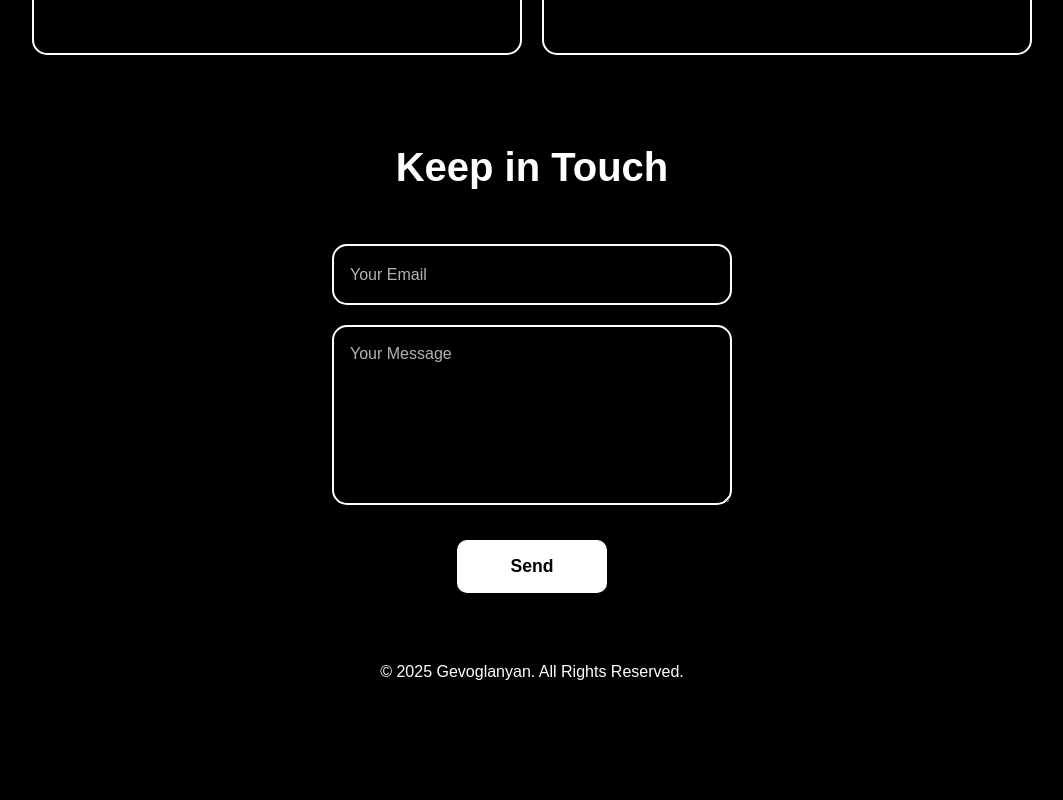
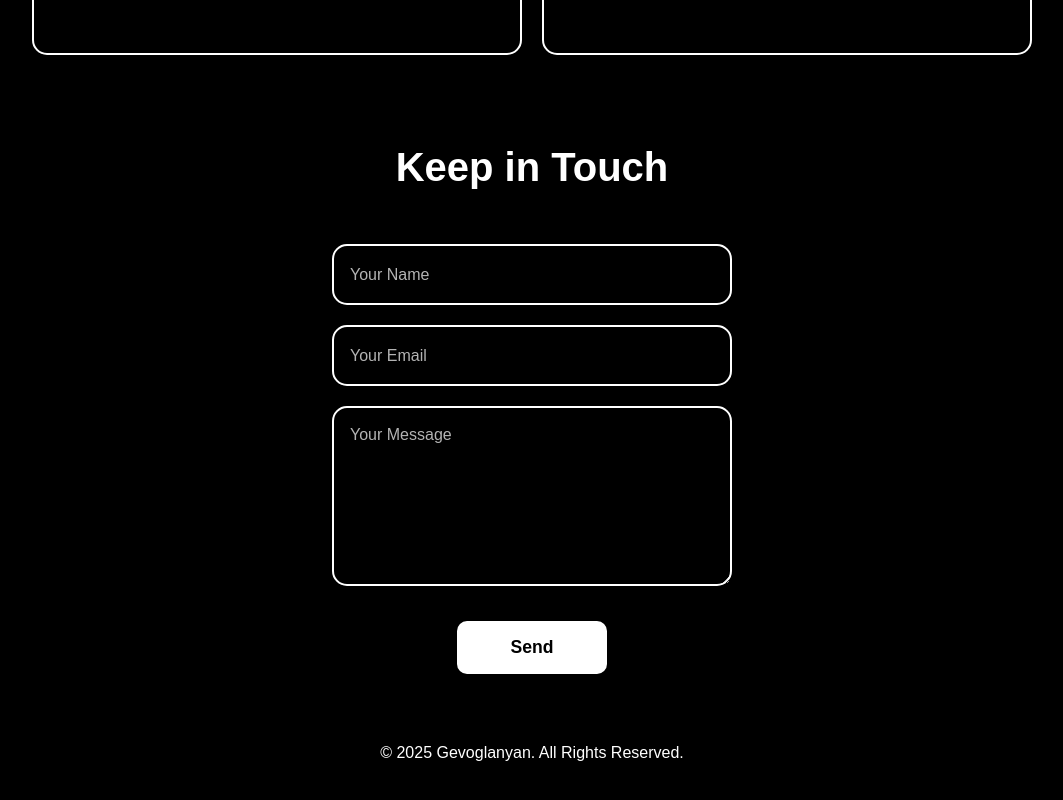
Before and after one commit to gevoglanyan/Gevoglanyan, a React (Create React App) app: page / in a window 1280 px wide. Shown: the part 789-1589 px from the top of the page, without its empty margins (108-1171 px from the left). Before the commit the page ends 1530 px from the top, so only its background shows below. Built offline with nearby package versions, Linux system fonts and the light colour scheme.

Commit message:
Updated Form Submission (Changed Services)

```diff
--- a/src/App.js
+++ b/src/App.js
@@ -3,6 +3,7 @@ import './App.css';
 import { Analytics } from "@vercel/analytics/react";
 
 function App() {
+  const [name, setName] = useState("");
   const [email, setEmail] = useState("");
   const [message, setMessage] = useState("");
 
@@ -18,6 +19,14 @@ function App() {
     }
   };
 
+  const handleSubmit = () => {
+    setTimeout(() => {
+      setName("");
+      setEmail("");
+      setMessage("");
+    }, 100);
+  };
+
   return (
     <>
       <div className="App">
@@ -27,19 +36,16 @@ function App() {
           <p className="WelcomeText">Greetings</p>
           <p className="Text">Explore Both Sides</p>
         </div>
-
         <br />
-
         <div className="container">
           <div className={`side personal-side ${activeSection === 'personal' ? 'expanded' : ''}`}>
             <button className="toggle-btn" onClick={() => handleToggle('personal')}>
               {activeSection === 'personal' ? 'Harut' : 'Harut'}
             </button>
-
               {activeSection === 'personal' && (
                 <div className="content fade-in">
                   <p className="Text">Full Stack Developer</p>
-                  <br /><br />
+                  <br /> <br />
                   <p className="Text">Personal Links</p>
                   <br />
                   <div className="social-icons">
@@ -79,7 +85,7 @@ function App() {
                       </svg>
                     </a>
                   </div>
-                  <br /><br />
+                  <br /> <br />
                   <p className="Text">Project</p>
                   <p className="Text"><a href="https://www.iaquaaquatics.com">iAqua Aquatics</a></p>
                 </div>
@@ -127,31 +133,39 @@ function App() {
           <p className="WelcomeText">Keep in Touch</p>
           <br /><br /><br />
           <form
-            action="https://formsubmit.co/gevoglanyan.harutyun@gmail.com"
+            action="https://submit-form.com/iZ96IAVEZ"
             method="POST"
-            onSubmit={() => {
-              setTimeout(() => {
-                setEmail("");
-                setMessage("");
-              }, 100);
-            }}
+            onSubmit={handleSubmit}
           >
-            <input type="hidden" name="_captcha" value="false" />
+            <input
+              type="text"
+              id="name"
+              name="name"
+              placeholder="Your Name"
+              required
+              value={name}
+              onChange={(e) => setName(e.target.value)}
+            />
+
             <input
               type="email"
+              id="email"
               name="email"
+              placeholder="Your Email"
               required
-              placeholder="Your Email"
               value={email}
               onChange={(e) => setEmail(e.target.value)}
             />
+
             <textarea
+              id="message"
               name="message"
+              placeholder="Your Message"
               required
-              placeholder="Your Message"
               value={message}
               onChange={(e) => setMessage(e.target.value)}
             ></textarea>
+
             <button type="submit">Send</button>
           </form>
         </div>
```
